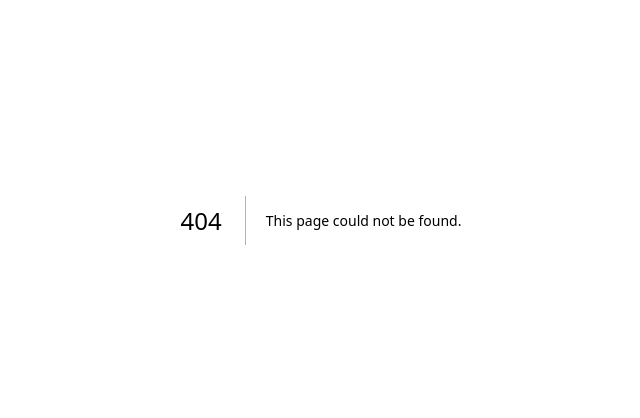
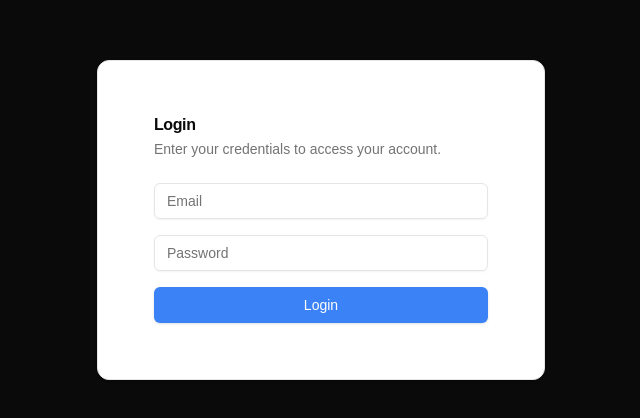
Before and after one commit to ZehaIrawan/strapi-udemy-clone, a Next.js app in the folder frontend/: page /login in a window 1280 px wide. Before the commit this address had no page. Shown: the part 180-598 px from the top of the page, without its empty margins (319-959 px from the left). Built offline with nearby package versions, Linux system fonts and the light colour scheme.

Commit message:
configure login page

```diff
--- /dev/null
+++ b/frontend/app/login/page.jsx
@@ -0,0 +1,74 @@
+"use client";
+import React, { useState } from 'react';
+import { Button } from "@/components/ui/button";
+import { Input } from "@/components/ui/input";
+import { Card, CardHeader, CardTitle, CardContent, CardDescription } from "@/components/ui/card";
+import { useRouter } from 'next/navigation';
+import axios from 'axios';
+
+const LoginPage = () => {
+  const [email, setEmail] = useState('');
+  const [password, setPassword] = useState('');
+  const [error, setError] = useState('');
+  const router = useRouter();
+
+  const handleLogin = async (e) => {
+    e.preventDefault();
+
+    try {
+      const response = await axios.post('http://localhost:1337/api/auth/local', {
+        identifier: email,
+        password: password,
+      });
+
+      const { jwt, user } = response.data;
+      localStorage.setItem('token', jwt);
+      localStorage.setItem('user', JSON.stringify(user));
+
+      router.push('/');
+
+    } catch (error) {
+      console.error('Login failed:', error);
+      setError('Invalid email or password.');
+    }
+  };
+
+  return (
+    <div className="flex items-center justify-center h-screen">
+      <Card className="w-full max-w-md p-8">
+        <CardHeader>
+          <CardTitle>Login</CardTitle>
+          <CardDescription>Enter your credentials to access your account.</CardDescription>
+        </CardHeader>
+        <CardContent>
+          <form onSubmit={handleLogin}>
+            <div className="mb-4">
+              <Input
+                type="email"
+                placeholder="Email"
+                value={email}
+                onChange={(e) => setEmail(e.target.value)}
+                required
+              />
+            </div>
+            <div className="mb-4">
+              <Input
+                type="password"
+                placeholder="Password"
+                value={password}
+                onChange={(e) => setPassword(e.target.value)}
+                required
+              />
+            </div>
+            {error && <p className="text-red-500 text-sm mb-4">{error}</p>}
+            <Button type="submit" className="w-full bg-blue-500 text-white">
+              Login
+            </Button>
+          </form>
+        </CardContent>
+      </Card>
+    </div>
+  );
+};
+
+export default LoginPage;
```
